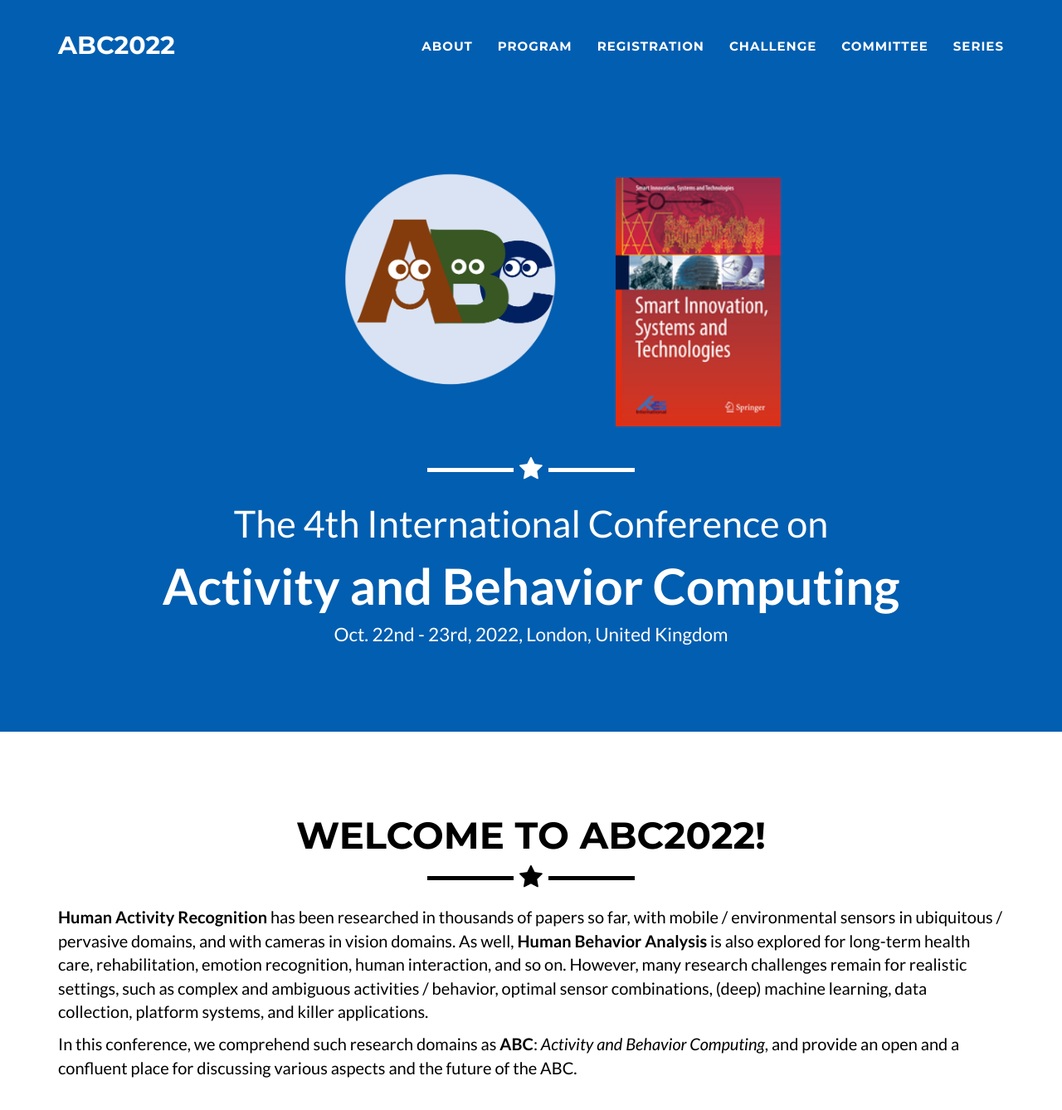
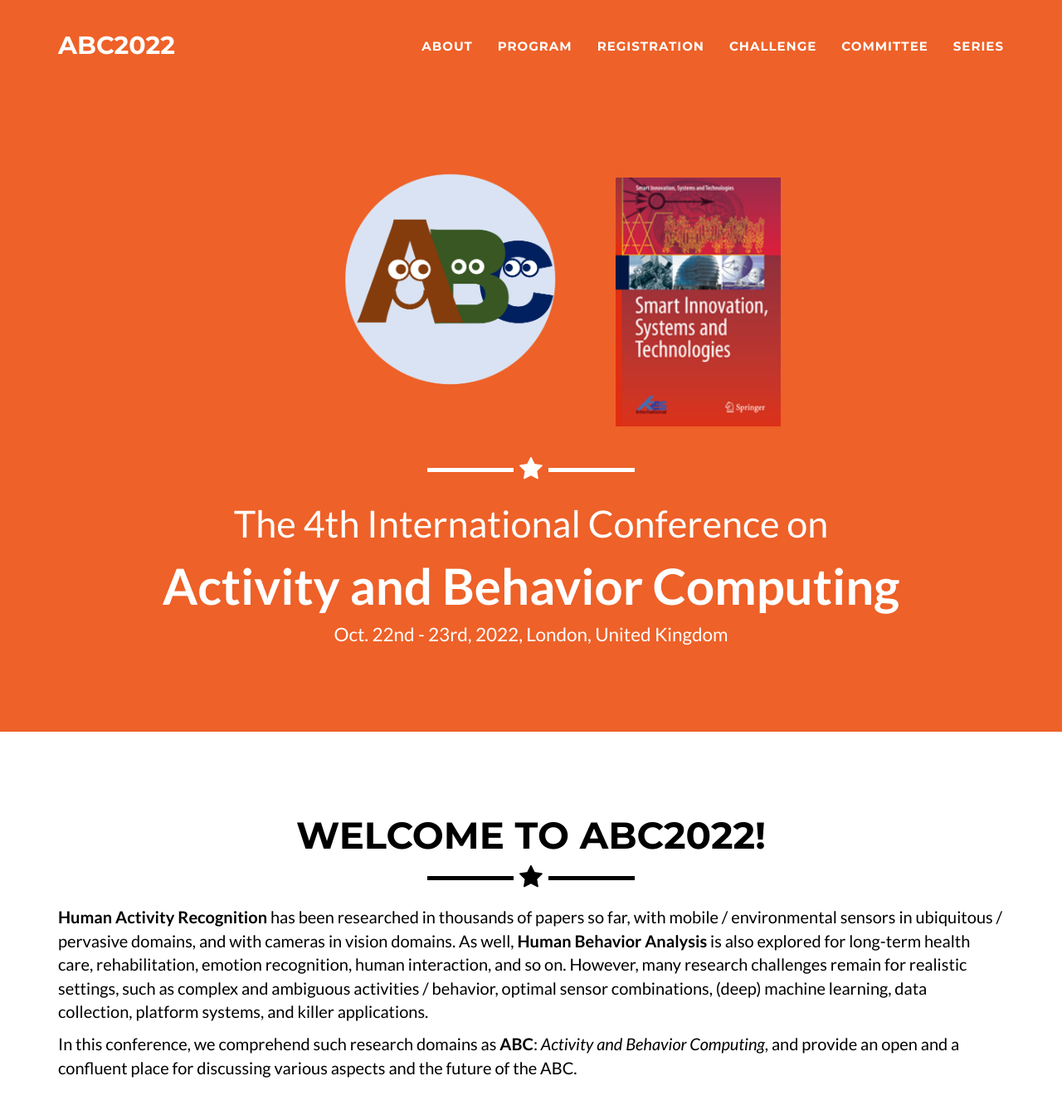
Before and after one commit to abc-research/abc-research.github.io, a Jekyll site: the page built from index.html, in a window 1280 px wide and 1400 px high. Shown: the top 1338 px of the window at 83% size. Built offline with Jekyll 4.4.1, drawn with Linux system fonts in a browser that asks for light colours.

Commit message:
Update _config.yml

```diff
--- a/_config.yml
+++ b/_config.yml
@@ -64,12 +64,12 @@ disqus_shortname: myshortname
 
 # Color settings (hex-codes without the leading hash-tag)
 color:
-  primary: 025eb0
-  primary-rgb: 2,94,176
+#  primary: 025eb0
+#  primary-rgb: 2,94,176
   secondary: 063163
   secondary-dark: 063163
-#  primary: ee6128
-#  primary-rgb: 238,97,40
+  primary: ee6128
+  primary-rgb: 238,97,40
 #  secondary: 444648
 #  secondary-dark: 444648
 
```
